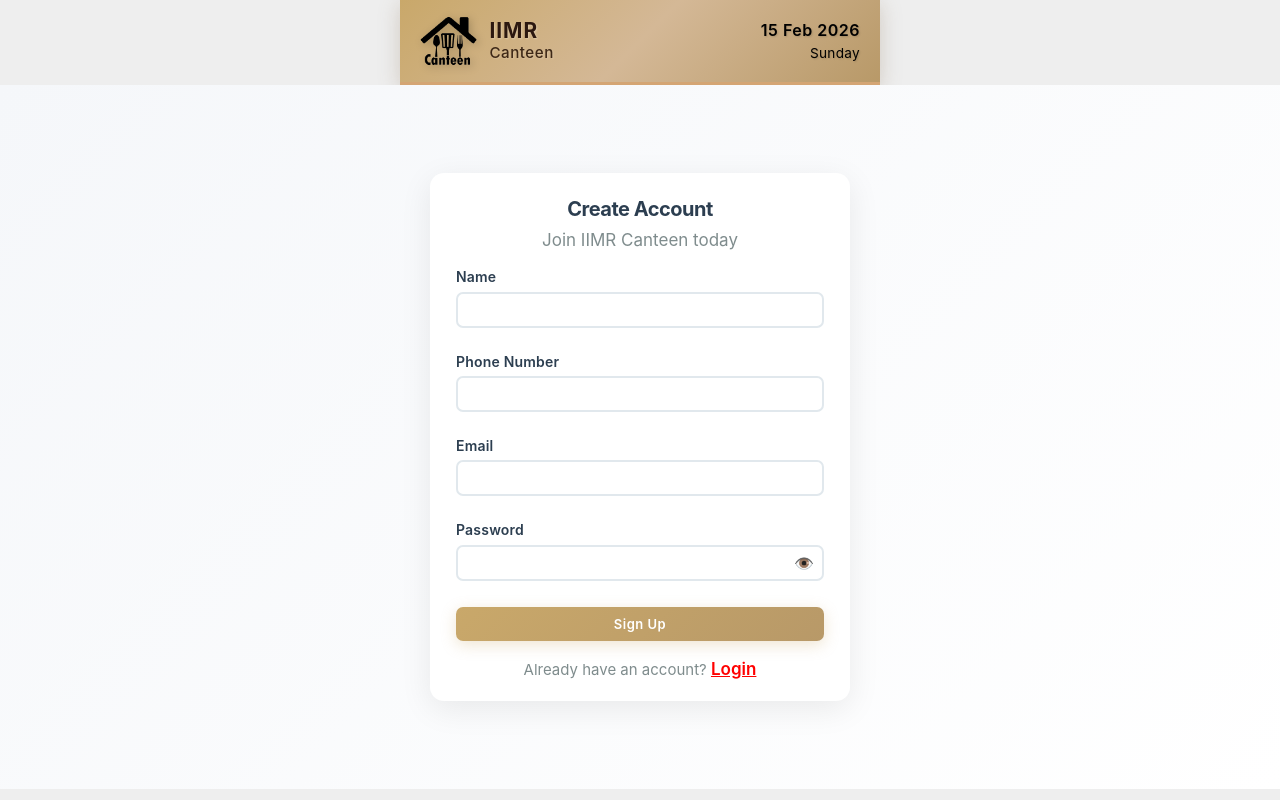
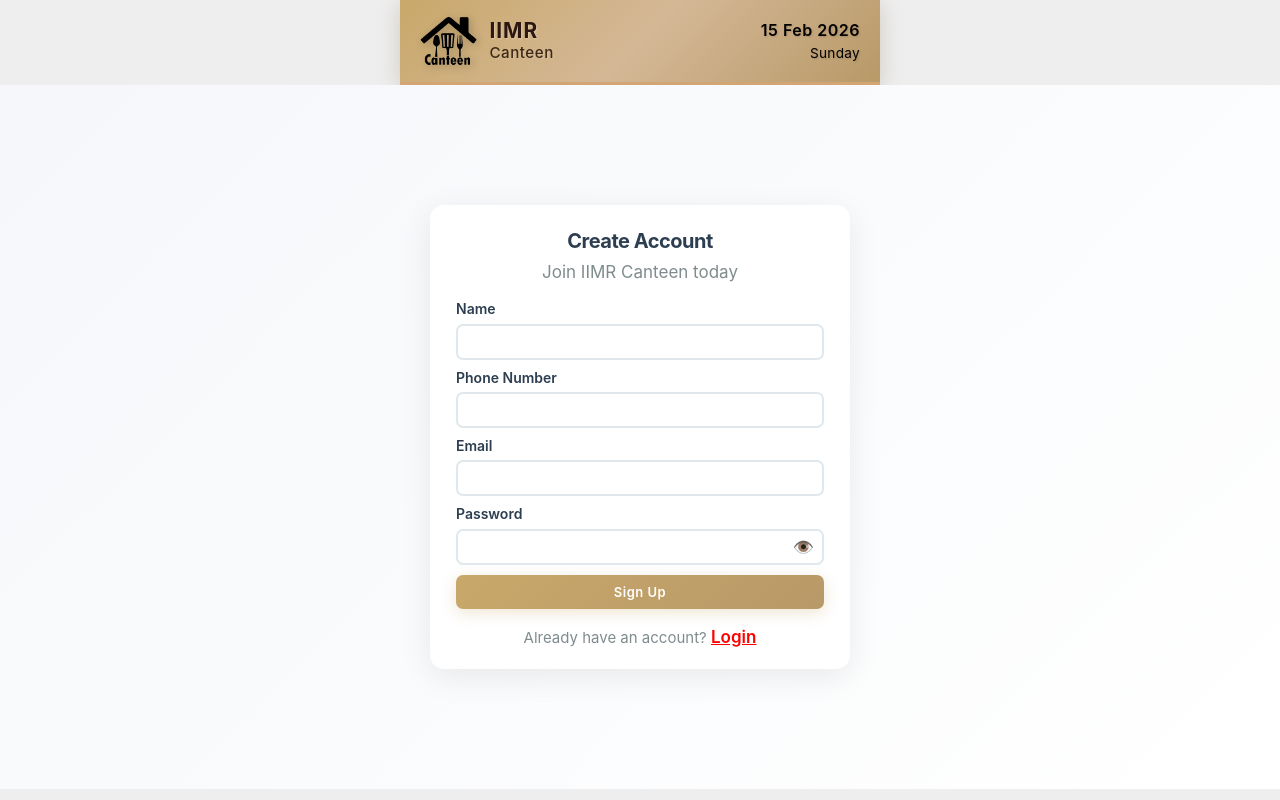
Before and after one commit to Rakeshsamala0505/canteen-app, a React (Vite) app: page /signup in a window 1280 px wide. Built offline with nearby package versions, Linux system fonts and the light colour scheme; no server answers.

Commit message:
signup page updated

```diff
--- a/src/components/SignUp.tsx
+++ b/src/components/SignUp.tsx
@@ -35,7 +35,8 @@ const SignUp = () => {
       if (formData.password.length < 6) {
         throw new Error("Password must be at least 6 characters");
       }
-      // 🔍 Check if user already exists in users table
+
+      // Check if user already exists in users table
       const { data: existingUser } = await supabase
         .from("users")
         .select("id")
@@ -48,7 +49,6 @@ if (existingUser) {
         return;
       }
 
-
       const { data: authData, error: authError } = await supabase.auth.signUp({
         email: formData.email,
         password: formData.password,
@@ -59,7 +59,10 @@ if (existingUser) {
 
       if (authError) {
         const msg = String(authError.message || "").toLowerCase();
-        const isDuplicate = msg.includes("already") || msg.includes("user already") || msg.includes("duplicate");
+        const isDuplicate =
+          msg.includes("already") ||
+          msg.includes("user already") ||
+          msg.includes("duplicate");
         if (isDuplicate) {
           setDuplicateEmail(true);
           setError("");
@@ -70,7 +73,10 @@ if (existingUser) {
         throw authError;
       }
 
-      if (authData?.user) {
+      if (!authData?.user) {
+        throw new Error("Signup failed. Please try again.");
+      }
+
       const { error: profileError } = await supabase.from("users").insert([
         {
           id: authData.user.id,
@@ -80,7 +86,9 @@ if (existingUser) {
           is_admin: false,
         },
       ]);
-        if (profileError) console.warn("Profile create warning:", profileError.message);
+
+      if (profileError) {
+        throw new Error("Account created but profile setup failed. Contact admin.");
       }
 
       setSuccess("Check your email to confirm signup. After confirmation you can log in.");
@@ -93,8 +101,9 @@ if (existingUser) {
     }
   };
 
-  const styles = {
-    container: {
+  return (
+    <div
+      style={{
         minHeight: "88vh",
         display: "flex",
         alignItems: "center",
@@ -102,131 +111,118 @@ if (existingUser) {
         background: "linear-gradient(135deg, #f5f7fa 0%, #ffffff 100%)",
         padding: "16px",
         fontFamily: "-apple-system, BlinkMacSystemFont, 'Segoe UI', 'Roboto', sans-serif",
-},
-    card: {
+      }}
+    >
+      <div
+        style={{
           background: "#ffffff",
           borderRadius: "14px",
-      boxShadow: "0 8px 32px rgba(0, 0, 0, 0.08)",
+          boxShadow: "0 8px 32px rgba(0,0,0,0.08)",
           padding: "20px 26px 18px",
           width: "100%",
           maxWidth: "420px",
-    },
-    header: {
-      textAlign: "center" as const,
-      marginBottom: "12px",
-    },
-    title: {
+        }}
+      >
+        {/* Header */}
+        <div style={{ textAlign: "center", marginBottom: "12px" }}>
+          <h1
+            style={{
               fontSize: "20px",
               fontWeight: "700",
               color: "#2c3e50",
               margin: "0 0 2px 0",
               letterSpacing: "-0.5px",
-    },
-    subtitle: {
-      fontSize: "17px",
-      color: "#7f8c8d",
-      fontWeight: "400",
-      margin: "0",
-    },
-    notice: {
+            }}
+          >
+            Create Account
+          </h1>
+          <p style={{ fontSize: "17px", color: "#7f8c8d", fontWeight: "400", margin: "0" }}>
+            Join IIMR Canteen today
+          </p>
+        </div>
+
+        {/* Notices */}
+        {duplicateEmail && (
+          <div
+            style={{
               padding: "7px 11px",
               borderRadius: "7px",
               marginBottom: "10px",
               fontSize: "11px",
               lineHeight: "1.3",
               fontWeight: "500",
-    },
-    noticeError: {
               background: "#fee",
               color: "#c33",
               border: "1px solid #fcc",
-    },
-    noticeSuccess: {
+            }}
+          >
+            This email is already registered. Please{" "}
+            <a
+              href="/login"
+              style={{ color: "#ff0000", textDecoration: "underline", fontWeight: "600", fontSize: "13px" }}
+            >
+              log in
+            </a>{" "}
+            or{" "}
+            <a
+              href="/forgot-password"
+              style={{ color: "#ff0000", textDecoration: "underline", fontWeight: "600", fontSize: "13px" }}
+            >
+              reset your password
+            </a>
+            .
+          </div>
+        )}
+
+        {error && (
+          <div
+            style={{
+              padding: "7px 11px",
+              borderRadius: "7px",
+              marginBottom: "10px",
+              fontSize: "11px",
+              lineHeight: "1.3",
+              fontWeight: "500",
+              background: "#fee",
+              color: "#c33",
+              border: "1px solid #fcc",
+            }}
+          >
+            {error}
+          </div>
+        )}
+
+        {success && (
+          <div
+            style={{
+              padding: "7px 11px",
+              borderRadius: "7px",
+              marginBottom: "10px",
+              fontSize: "11px",
+              lineHeight: "1.3",
+              fontWeight: "500",
               background: "#d4edda",
               color: "#155724",
               border: "1px solid #c3e6cb",
-    },
-    form: {
-      display: "flex",
-      flexDirection: "column" as const,
-      gap: "7px",
-    },
-    formGroup: {
-      display: "flex",
-      flexDirection: "column" as const,
-      gap: "3px",
-    },
-    label: {
-      fontSize: "14px",
-      fontWeight: "600",
-      color: "#2c3e50",
-      letterSpacing: "0.2px",
-      margin: "0",
-    },
-    input: {
-      padding: "8px 11px",
-      fontSize: "13px",
-      border: "2px solid #e1e8ed",
-      borderRadius: "7px",
-      outline: "none",
-      transition: "all 0.2s ease",
-      fontFamily: "inherit",
-      color: "#2c3e50",
-    },
-    button: {
-      padding: "9px 16px",
-      fontSize: "13px",
-      fontWeight: "600",
-      color: "#ffffff",
-      background: "linear-gradient(135deg, #c9a86a 0%, #b89968 100%)",
-      border: "none",
-      borderRadius: "7px",
-      cursor: "pointer",
-      transition: "all 0.3s ease",
-      marginTop: "3px",
-      letterSpacing: "0.5px",
-      boxShadow: "0 4px 15px rgba(201, 168, 106, 0.3)",
-    },
-    buttonDisabled: {
-      opacity: 0.6,
-      cursor: "not-allowed",
-      transform: "none",
-    },
-    footer: {
-      marginTop: "8px",
-      textAlign: "center" as const,
-      fontSize: "15px",
-      color: "#7f8c8d",
-      marginBottom: "0",
-    },
-    link: {
-      color: "#ff0000",
-      textDecoration: "underline",
-      fontWeight: "600",
-      transition: "color 0.2s ease",
-      fontSize: "17px",
-    },
-  };
-
-  return (
-    <div style={styles.container}>
-      <div style={styles.card}>
-        <div style={styles.header}>
-          <h1 style={styles.title}>Create Account</h1>
-          <p style={styles.subtitle}>Join IIMR Canteen today</p>
-        </div>
-
-        {duplicateEmail && (
-          <div style={{ ...styles.notice, ...styles.noticeError }}>
-            This email is already registered. Please <a href="/login" style={styles.link}>log in</a> or <a href="/forgot-password" style={styles.link}>reset your password</a>.
+            }}
+          >
+            {success}
           </div>
         )}
-        {error && <div style={{ ...styles.notice, ...styles.noticeError }}>{error}</div>}
-        {success && <div style={{ ...styles.notice, ...styles.noticeSuccess }}>{success}</div>}
 
-        <form onSubmit={handleSubmit} style={styles.form}>
-          <div style={styles.formGroup}>
-            <label htmlFor="name" style={styles.label}>Name</label>
+        {/* Form */}
+        <form
+          onSubmit={handleSubmit}
+          style={{ display: "flex", flexDirection: "column", gap: "7px" }}
+        >
+          {/* Name */}
+          <div style={{ display: "flex", flexDirection: "column", gap: "3px" }}>
+            <label
+              htmlFor="name"
+              style={{ fontSize: "14px", fontWeight: "600", color: "#2c3e50", margin: "0" }}
+            >
+              Name
+            </label>
             <input
               id="name"
               type="text"
@@ -234,14 +230,35 @@ if (existingUser) {
               value={formData.name}
               onChange={handleChange}
               required
-              style={styles.input}
-              onFocus={(e) => e.target.style.cssText = `${e.target.style.cssText}; border-color: #c9a86a; box-shadow: 0 0 0 3px rgba(201, 168, 106, 0.1);`}
-              onBlur={(e) => e.target.style.cssText = `${e.target.style.cssText}; border-color: #e1e8ed; box-shadow: none;`}
+              style={{
+                padding: "8px 11px",
+                fontSize: "13px",
+                border: "2px solid #e1e8ed",
+                borderRadius: "7px",
+                outline: "none",
+                fontFamily: "inherit",
+                color: "#2c3e50",
+                margin: 0,
+              }}
+              onFocus={(e) => {
+                e.target.style.borderColor = "#c9a86a";
+                e.target.style.boxShadow = "0 0 0 3px rgba(201,168,106,0.1)";
+              }}
+              onBlur={(e) => {
+                e.target.style.borderColor = "#e1e8ed";
+                e.target.style.boxShadow = "none";
+              }}
             />
           </div>
 
-          <div style={styles.formGroup}>
-            <label htmlFor="phone" style={styles.label}>Phone Number</label>
+          {/* Phone */}
+          <div style={{ display: "flex", flexDirection: "column", gap: "3px" }}>
+            <label
+              htmlFor="phone"
+              style={{ fontSize: "14px", fontWeight: "600", color: "#2c3e50", margin: "0" }}
+            >
+              Phone Number
+            </label>
             <input
               id="phone"
               type="tel"
@@ -249,14 +266,35 @@ if (existingUser) {
               value={formData.phone}
               onChange={handleChange}
               required
-              style={styles.input}
-              onFocus={(e) => e.target.style.cssText = `${e.target.style.cssText}; border-color: #c9a86a; box-shadow: 0 0 0 3px rgba(201, 168, 106, 0.1);`}
-              onBlur={(e) => e.target.style.cssText = `${e.target.style.cssText}; border-color: #e1e8ed; box-shadow: none;`}
+              style={{
+                padding: "8px 11px",
+                fontSize: "13px",
+                border: "2px solid #e1e8ed",
+                borderRadius: "7px",
+                outline: "none",
+                fontFamily: "inherit",
+                color: "#2c3e50",
+                margin: 0,
+              }}
+              onFocus={(e) => {
+                e.target.style.borderColor = "#c9a86a";
+                e.target.style.boxShadow = "0 0 0 3px rgba(201,168,106,0.1)";
+              }}
+              onBlur={(e) => {
+                e.target.style.borderColor = "#e1e8ed";
+                e.target.style.boxShadow = "none";
+              }}
             />
           </div>
 
-          <div style={styles.formGroup}>
-            <label htmlFor="email" style={styles.label}>Email</label>
+          {/* Email */}
+          <div style={{ display: "flex", flexDirection: "column", gap: "3px" }}>
+            <label
+              htmlFor="email"
+              style={{ fontSize: "14px", fontWeight: "600", color: "#2c3e50", margin: "0" }}
+            >
+              Email
+            </label>
             <input
               id="email"
               type="email"
@@ -264,15 +302,36 @@ if (existingUser) {
               value={formData.email}
               onChange={handleChange}
               required
-              style={styles.input}
-              onFocus={(e) => e.target.style.cssText = `${e.target.style.cssText}; border-color: #c9a86a; box-shadow: 0 0 0 3px rgba(201, 168, 106, 0.1);`}
-              onBlur={(e) => e.target.style.cssText = `${e.target.style.cssText}; border-color: #e1e8ed; box-shadow: none;`}
+              style={{
+                padding: "8px 11px",
+                fontSize: "13px",
+                border: "2px solid #e1e8ed",
+                borderRadius: "7px",
+                outline: "none",
+                fontFamily: "inherit",
+                color: "#2c3e50",
+                margin: 0,
+              }}
+              onFocus={(e) => {
+                e.target.style.borderColor = "#c9a86a";
+                e.target.style.boxShadow = "0 0 0 3px rgba(201,168,106,0.1)";
+              }}
+              onBlur={(e) => {
+                e.target.style.borderColor = "#e1e8ed";
+                e.target.style.boxShadow = "none";
+              }}
             />
           </div>
 
-          <div style={{ ...styles.formGroup, position: "relative" }}>
-  <label htmlFor="password" style={styles.label}>Password</label>
-
+          {/* Password with eye toggle */}
+          <div style={{ display: "flex", flexDirection: "column", gap: "3px" }}>
+            <label
+              htmlFor="password"
+              style={{ fontSize: "14px", fontWeight: "600", color: "#2c3e50", margin: "0" }}
+            >
+              Password
+            </label>
+            <div style={{ position: "relative" }}>
               <input
                 id="password"
                 type={showPassword ? "text" : "password"}
@@ -281,45 +340,101 @@ if (existingUser) {
                 onChange={handleChange}
                 required
                 style={{
-      ...styles.input,
-      paddingRight: "36px"
+                  width: "100%",
+                  padding: "8px 38px 8px 11px",
+                  fontSize: "13px",
+                  border: "2px solid #e1e8ed",
+                  borderRadius: "7px",
+                  outline: "none",
+                  fontFamily: "inherit",
+                  color: "#2c3e50",
+                  boxSizing: "border-box",
+                  margin: 0,
                 }}
-    onFocus={(e) => e.target.style.cssText = `${e.target.style.cssText}; border-color: #c9a86a; box-shadow: 0 0 0 3px rgba(201, 168, 106, 0.1);`}
-    onBlur={(e) => e.target.style.cssText = `${e.target.style.cssText}; border-color: #e1e8ed; box-shadow: none;`}
+                onFocus={(e) => {
+                  e.target.style.borderColor = "#c9a86a";
+                  e.target.style.boxShadow = "0 0 0 3px rgba(201,168,106,0.1)";
+                }}
+                onBlur={(e) => {
+                  e.target.style.borderColor = "#e1e8ed";
+                  e.target.style.boxShadow = "none";
+                }}
               />
-
-  <span
-    onClick={() => setShowPassword(!showPassword)}
+              {/* Eye toggle button */}
+              <button
+                type="button"
+                onClick={() => setShowPassword((prev) => !prev)}
                 style={{
                   position: "absolute",
                   right: "10px",
-      top: "32px",
+                  top: "50%",
+                  transform: "translateY(-50%)",
+                  background: "none",
+                  border: "none",
+                  padding: "0",
                   cursor: "pointer",
-      fontSize: "16px",
-      userSelect: "none"
+                  fontSize: "17px",
+                  lineHeight: 1,
+                  color: "#7f8c8d",
+                  display: "flex",
+                  alignItems: "center",
                 }}
+                tabIndex={-1}
+                aria-label={showPassword ? "Hide password" : "Show password"}
               >
                 {showPassword ? "🙈" : "👁️"}
-  </span>
+              </button>
+            </div>
           </div>
 
-
+          {/* Submit */}
           <button
             type="submit"
+            disabled={loading}
             style={{
-              ...styles.button,
-              ...(loading ? styles.buttonDisabled : {})
+              padding: "9px 16px",
+              fontSize: "13px",
+              fontWeight: "600",
+              color: "#ffffff",
+              background: "linear-gradient(135deg, #c9a86a 0%, #b89968 100%)",
+              border: "none",
+              borderRadius: "7px",
+              cursor: loading ? "not-allowed" : "pointer",
+              opacity: loading ? 0.6 : 1,
+              marginTop: "3px",
+              letterSpacing: "0.5px",
+              boxShadow: "0 4px 15px rgba(201,168,106,0.3)",
+              transition: "all 0.3s ease",
             }}
-            disabled={loading}
-            onMouseEnter={(e) => !loading && (e.currentTarget.style.transform = "translateY(-2px)")}
-            onMouseLeave={(e) => (e.currentTarget.style.transform = "translateY(0)")}
+            onMouseEnter={(e) => {
+              if (!loading) e.currentTarget.style.transform = "translateY(-2px)";
+            }}
+            onMouseLeave={(e) => {
+              e.currentTarget.style.transform = "translateY(0)";
+            }}
           >
             {loading ? "Creating Account..." : "Sign Up"}
           </button>
 
-          <p style={styles.footer}>
+          <p
+            style={{
+              marginTop: "8px",
+              textAlign: "center",
+              fontSize: "15px",
+              color: "#7f8c8d",
+              marginBottom: "0",
+            }}
+          >
             Already have an account?{" "}
-            <a href="/login" style={styles.link}>
+            <a
+              href="/login"
+              style={{
+                color: "#ff0000",
+                textDecoration: "underline",
+                fontWeight: "600",
+                fontSize: "17px",
+              }}
+            >
               Login
             </a>
           </p>
```
Lines whose indentation alone changed are shown as unchanged.
